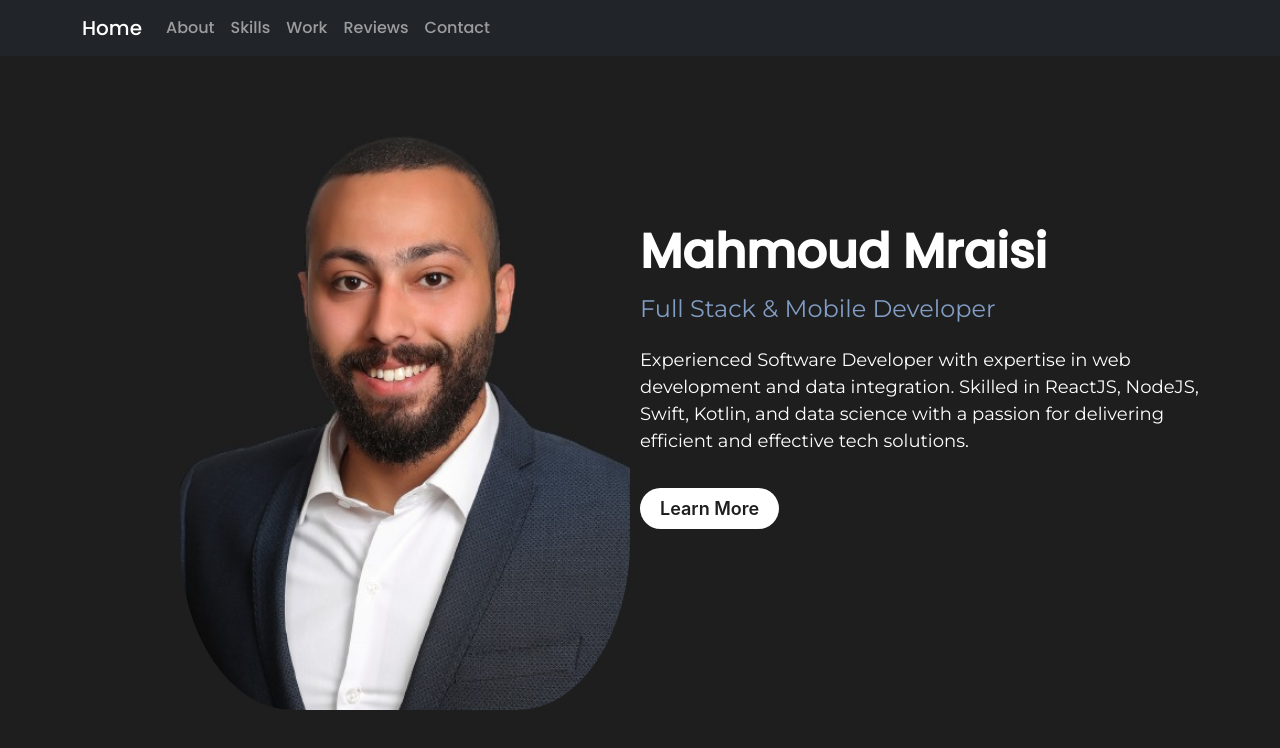
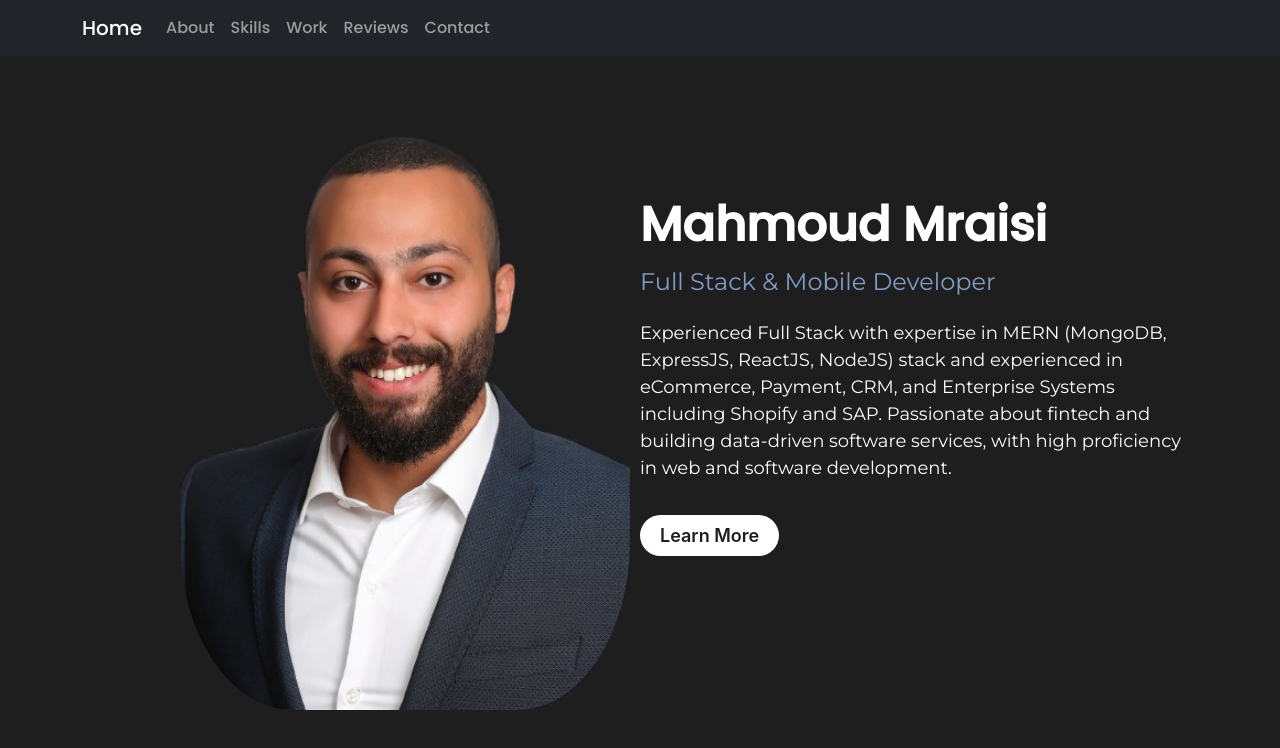
Before and after one commit to m-mraisi/mahmoud_mraisi_portfolio, a React (Create React App) app: page / in a window 1280 px wide. Shown: the top 748 px of the page. Built offline with nearby package versions, Linux system fonts and the light colour scheme.

Commit message:
updated the resume and the contact page. Added some fixed as well

```diff
--- a/src/components/About.css
+++ b/src/components/About.css
@@ -58,7 +58,7 @@
 }
 
 .about-page-button:hover {
-  background-color: #1e1e1e;
+  background-color: #333;
   color: #ffffff;
   cursor: pointer;
 }
--- a/src/components/Contact.css
+++ b/src/components/Contact.css
@@ -31,7 +31,7 @@
     font-size: 40px;
   color: white;
   font-weight: bold;
-    margin-bottom: 50px;
+    margin-bottom: 25px;
     font-family: 'Poppins', sans-serif;
   }
 
@@ -85,6 +85,14 @@
     width: 30px;
     margin-left: 20px;
   }
+  .contact-github{
+    width: 30px;
+    margin-left: 20px;
+    object-fit: contain;
+    background-color: white;
+    border-radius: 50px;
+    border: 1px solid #000;
+  }
 
   @media (max-width: 992px) {
 
--- a/src/components/Contact.js
+++ b/src/components/Contact.js
@@ -88,6 +88,17 @@ const Contact = () => {
               alt="LinkedIn"
             />
           </a>
+          <a
+            href="https://github.com/m-mraisi"
+            target="_blank"
+            rel="noreferrer"
+          >
+            <img
+              className="contact-github"
+              src="https://raw.githubusercontent.com/devicons/devicon/1119b9f84c0290e0f0b38982099a2bd027a48bf1/icons/github/github-original.svg"
+              alt="GitHub"
+            />
+          </a>
         </p>
       </div>
     </div>
--- a/src/components/Hero.js
+++ b/src/components/Hero.js
@@ -12,10 +12,11 @@ const HeroPage = () => {
         <h1 className="hero-page-header">Mahmoud Mraisi</h1>
         <p className="hero-page-subheader">Full Stack & Mobile Developer</p>
         <p className="hero-page-description">
-          Experienced Software Developer with expertise in web development and
-          data integration. Skilled in ReactJS, NodeJS, Swift, Kotlin, and data
-          science with a passion for delivering efficient and effective tech
-          solutions.
+          Experienced Full Stack with expertise in MERN (MongoDB, ExpressJS,
+          ReactJS, NodeJS) stack and experienced in eCommerce, Payment, CRM, and
+          Enterprise Systems including Shopify and SAP. Passionate about fintech
+          and building data-driven software services, with high proficiency in
+          web and software development.
         </p>
         <NavLink className="hero-page-button" to="/about">
           Learn More
```
Also changed, not shown: 1 other file (tests, documents, lock files or other folders).
